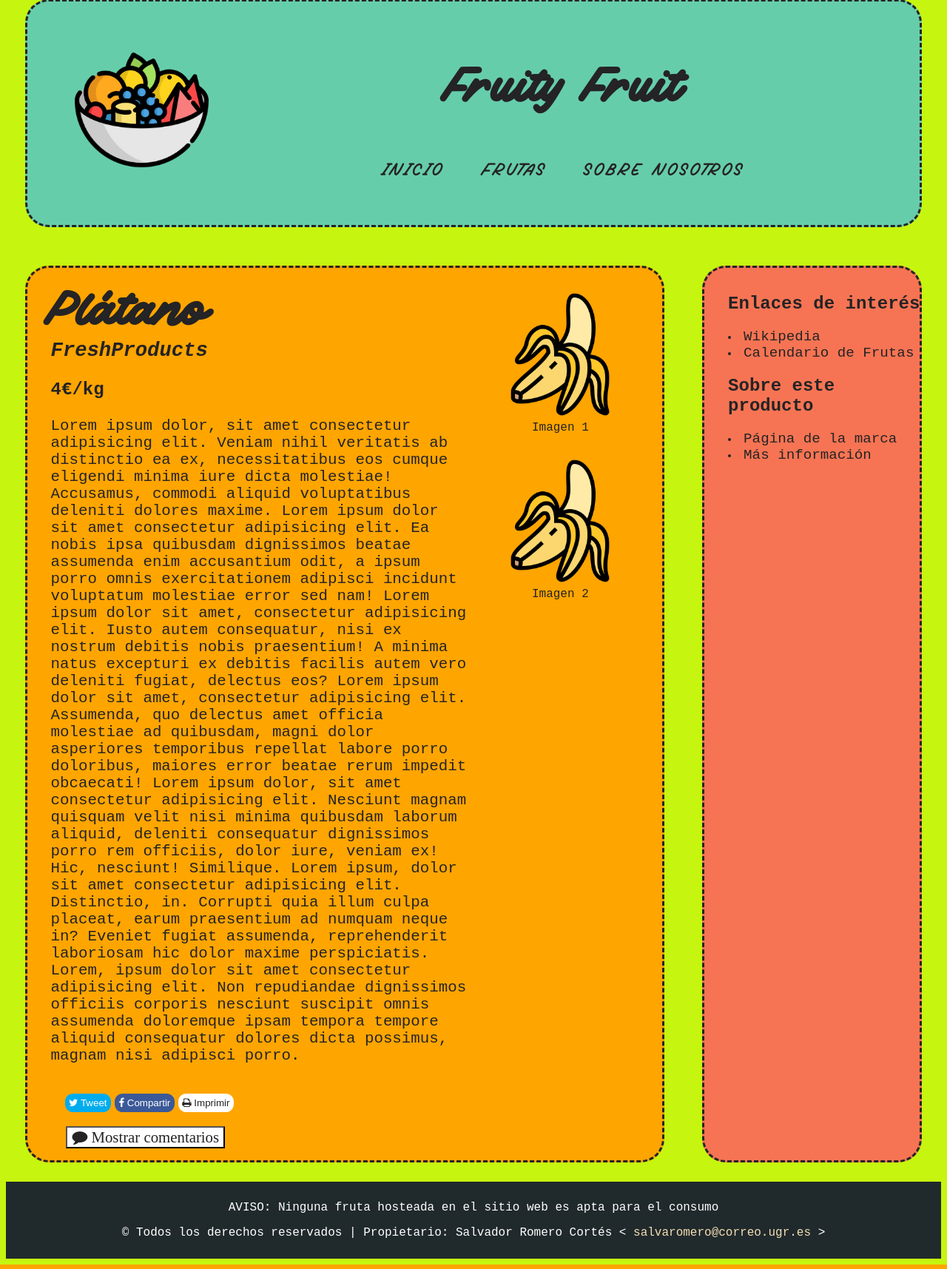
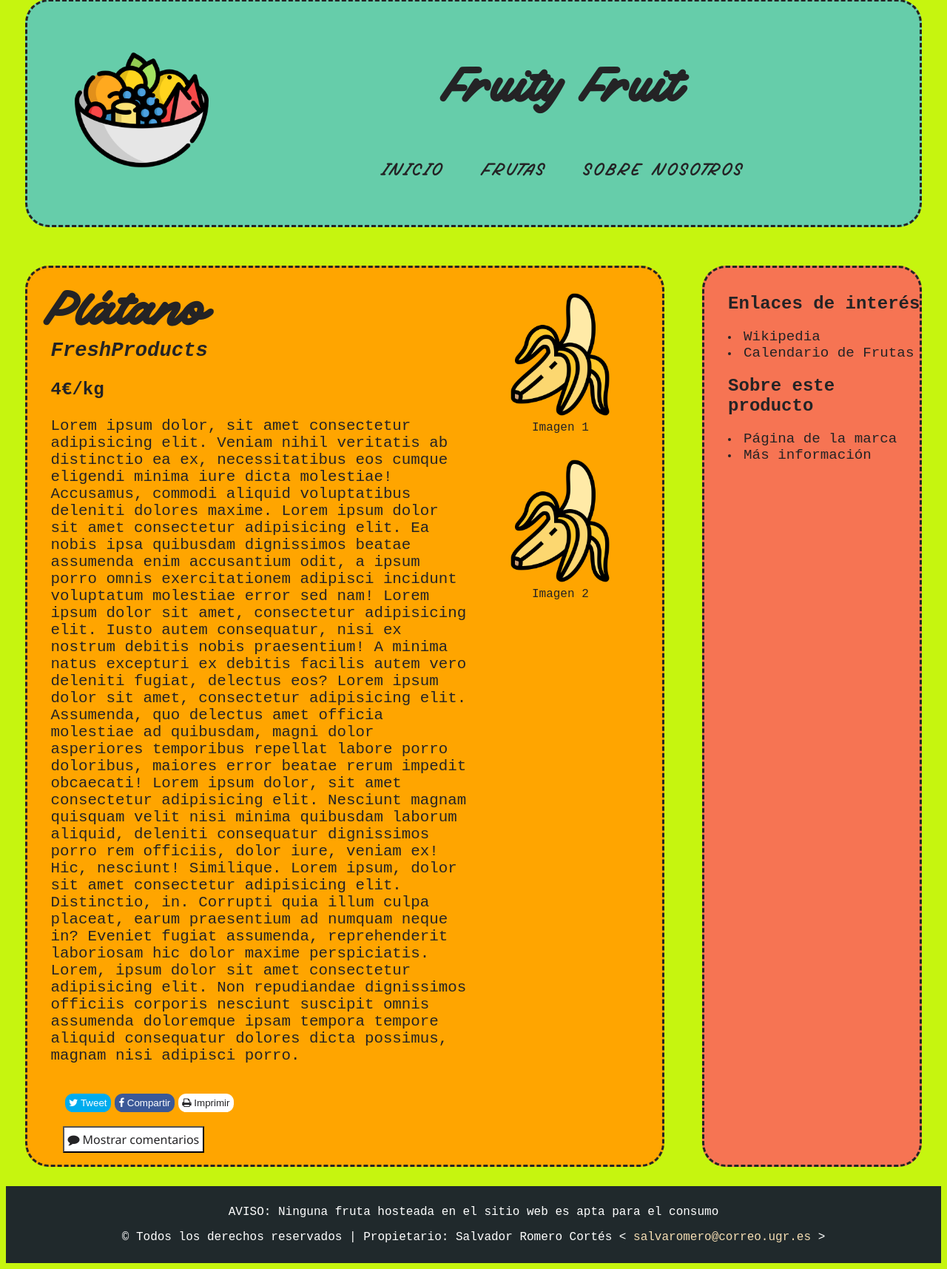
Before and after one commit to PinGunter/IS-UGR, a PHP site: page /producto.html in a window 1280 px wide. Shown: the part 27-1742 px from the top of the page at 74% size. Run offline with PHP 8.4, Linux system fonts and the light colour scheme.

Commit message:
como antes pero mejor xd

```diff
--- a/SIBW/P2/producto.html
+++ b/SIBW/P2/producto.html
@@ -7,7 +7,6 @@
     <!-- iconos -->
     <link rel="stylesheet" href="https://cdnjs.cloudflare.com/ajax/libs/font-awesome/4.7.0/css/font-awesome.min.css"/>
     <link rel="icon" type="image/png" href="static/img/logo.png"/>
-    <script type="text/javascript" src="static/js/comentarios.js"></script>
 </head>
 
 <body>
@@ -94,7 +93,7 @@
                     </button>
                 </div>
 
-                <button id="toggle-comments" onclick="mostrarComentarios()"><a><i class="fa fa-comment"> Mostrar comentarios</i></a></button>
+                <button class="boton-comentarios" id="toggle-comments"><a><i class="fa fa-comment"></i> Mostrar comentarios</a></button>
             </div>
             <!-- Imagenes y botones sociales -->
                 <div class="imagenes">
@@ -180,3 +179,5 @@
 </footer>
 
 </html>
+
+<script type="text/javascript" src="static/js/comentarios.js"></script>
--- a/SIBW/P2/static/css/producto.css
+++ b/SIBW/P2/static/css/producto.css
@@ -331,8 +331,12 @@ h5{
     font-size: 0.7em;
 }
 
-#toggle-comments{
-    font-size: 1.3em;
+.boton-comentarios{
+    font-size: 1em;
     background-color: white;
     margin-left: 1em;
-}
+    width: auto;
+    padding: 0.3em;
+    cursor: pointer;
+    font-family: 'Segoe UI', Tahoma, Geneva, Verdana, sans-serif;
+    }
--- a/SIBW/P2/static/js/comentarios.js
+++ b/SIBW/P2/static/js/comentarios.js
@@ -4,22 +4,11 @@ function mostrarComentarios(){
     var boton = document.getElementById("toggle-comments");
     if (visible){
         comentarios.setAttribute("class", "comentarios-visibles");
-        boton.innerHTML = "<i class=\"fa fa-comment\"> Ocultar comentarios</i>";
+        boton.innerHTML = "<a><i class=\"fa fa-comment \"></i> Ocultar comentarios</a>";
     } else{
         comentarios.setAttribute("class", "comentarios-no-visibles");
-        boton.innerHTML = "<i class=\"fa fa-comment\"> Mostrar comentarios</i>";
+        boton.innerHTML = "<a><i class=\"fa fa-comment \"></i> Mostrar comentarios</a>";
     }
 }
-
-function censuraComentarios(){
-    var comenario = document.getElementById("comment-form").value;
-    if (comentario.includes("tonto")){
-        comentario.replace("tonto", "*****");
-    }
-}
-
-var emailInput = document.getElementById("email-form");
-emailInput.addEventListener("InputEvent",censuraComentarios());
-var botonEnviar = document.getElementById("send-form");
-alert("ola");
-// botonEnviar.addEventListener();
+botonComentarios = document.getElementById("toggle-comments");
+botonComentarios.addEventListener("click", mostrarComentarios);
```
